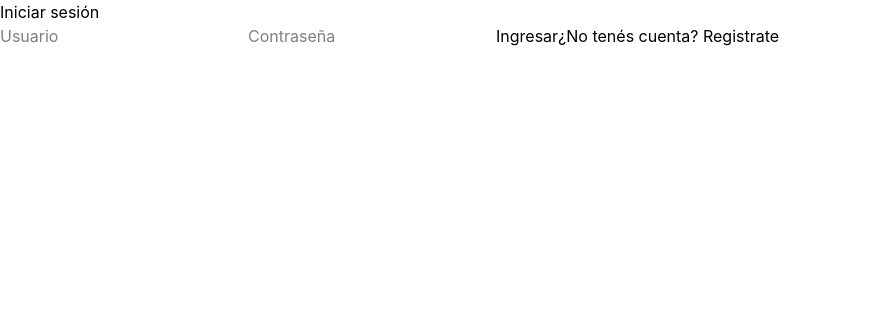
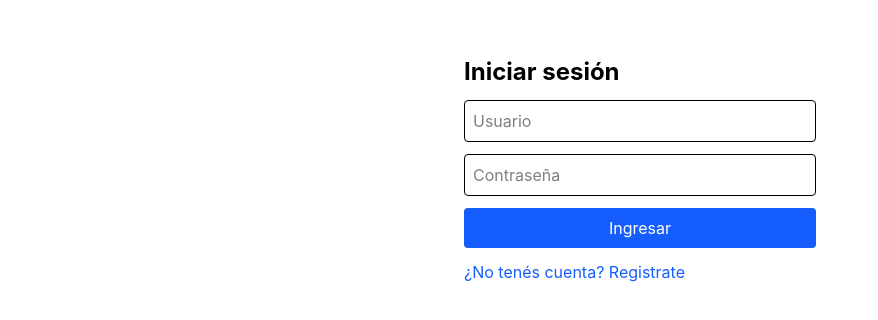
Before and after one commit to santiago-berger/trabajo-practico-integrador-2, a React (Vite) app: page /login in a window 1280 px wide. Shown: the top 320 px of the page, without its empty margins (0-878 px from the left). Built offline with nearby package versions, Linux system fonts and the light colour scheme.

Commit message:
style: se agregaron los estilos con Tailwind CSS

```diff
--- a/src/components/Navbar.jsx
+++ b/src/components/Navbar.jsx
@@ -2,9 +2,9 @@ import { Link } from 'react-router'
 
 export const Navbar = () => {
     return (
-        <nav>
+        <nav className="flex justify-between bg-blue-600 p-4 text-white">
             <Link to="/">Inicio</Link>
-            <button>Cerrar sesión</button>
+            <button className="cursor-pointer">Cerrar sesión</button>
         </nav>
     );
 };
--- a/src/pages/LoginPage.jsx
+++ b/src/pages/LoginPage.jsx
@@ -19,15 +19,15 @@ export const LoginPage = () => {
         // ejecuta handleSubmit al hacer clic en el botón o apretar Enter
         // value sale del estado y onChange lo actualiza en cada tecla
         // el name coincide con la clave del objeto para que handleInputChange sepa que campo cambiar
-        <form onSubmit={handleSubmit}>
-            <h1>Iniciar sesión</h1>
+        <form onSubmit={handleSubmit} className="mx-auto mt-10 flex max-w-sm flex-col gap-3 p-4">
+            <h1 className="text-2xl font-bold">Iniciar sesión</h1>
 
-            <input name="username" placeholder="Usuario" value={formState.username} onChange={handleInputChange}/>
-            <input name="password" type="password" placeholder="Contraseña" value={formState.password} onChange={handleInputChange}/>
+            <input name="username" placeholder="Usuario" value={formState.username} onChange={handleInputChange} className="rounded border p-2"/>
+            <input name="password" type="password" placeholder="Contraseña" value={formState.password} onChange={handleInputChange} className="rounded border p-2"/>
 
-            <button>Ingresar</button>
+            <button className="cursor-pointer rounded bg-blue-600 p-2 text-white">Ingresar</button>
 
-            <Link to="/register">¿No tenés cuenta? Registrate</Link>
+            <Link to="/register" className="text-blue-600">¿No tenés cuenta? Registrate</Link>
         </form>
     )
 }
--- a/src/pages/RegisterPage.jsx
+++ b/src/pages/RegisterPage.jsx
@@ -45,8 +45,8 @@ export const RegisterPage = () => {
   // lo que devuelve el componente es el jsx que se dibuja en pantalla
   return (
     // onSubmit conecta el envio del formulario con handleSubmit
-    <form onSubmit={handleSubmit}>
-        <h1>Registrarse</h1>
+    <form onSubmit={handleSubmit} className="mx-auto mt-10 flex max-w-sm flex-col gap-3 p-4">
+        <h1 className="text-2xl font-bold">Registrarse</h1>
 
         {/* map recorre el array fields y por cada campo devuelve un <input>, el resultado es un array de inputs que react dibuja uno abajo del otro */}
         {fields.map((field) => (
@@ -64,14 +64,15 @@ export const RegisterPage = () => {
             value={formState[field.name]}
             // cada tecla dispara onChange, handleInputChange guarda el texto nuevo en formState y react vuelve a dibujar el input con ese valor
             onChange={handleInputChange}
+            className="rounded border p-2"
             />
       ))}
 
       {/* un button dentro de un form es de tipo submit por defecto, al hacer click dispara onSubmit del form */}
-      <button>Registrarme</button>
+      <button className="cursor-pointer rounded bg-blue-600 p-2 text-white">Registrarme</button>
 
       {/* Link cambia la url a /login sin recargar la pagina, para el usuario que ya tiene cuenta */}
-      <Link to="/login">¿Ya tenés cuenta? Iniciá sesión</Link>
+      <Link to="/login" className="text-blue-600">¿Ya tenés cuenta? Iniciá sesión</Link>
     </form>
   )
 }
```
